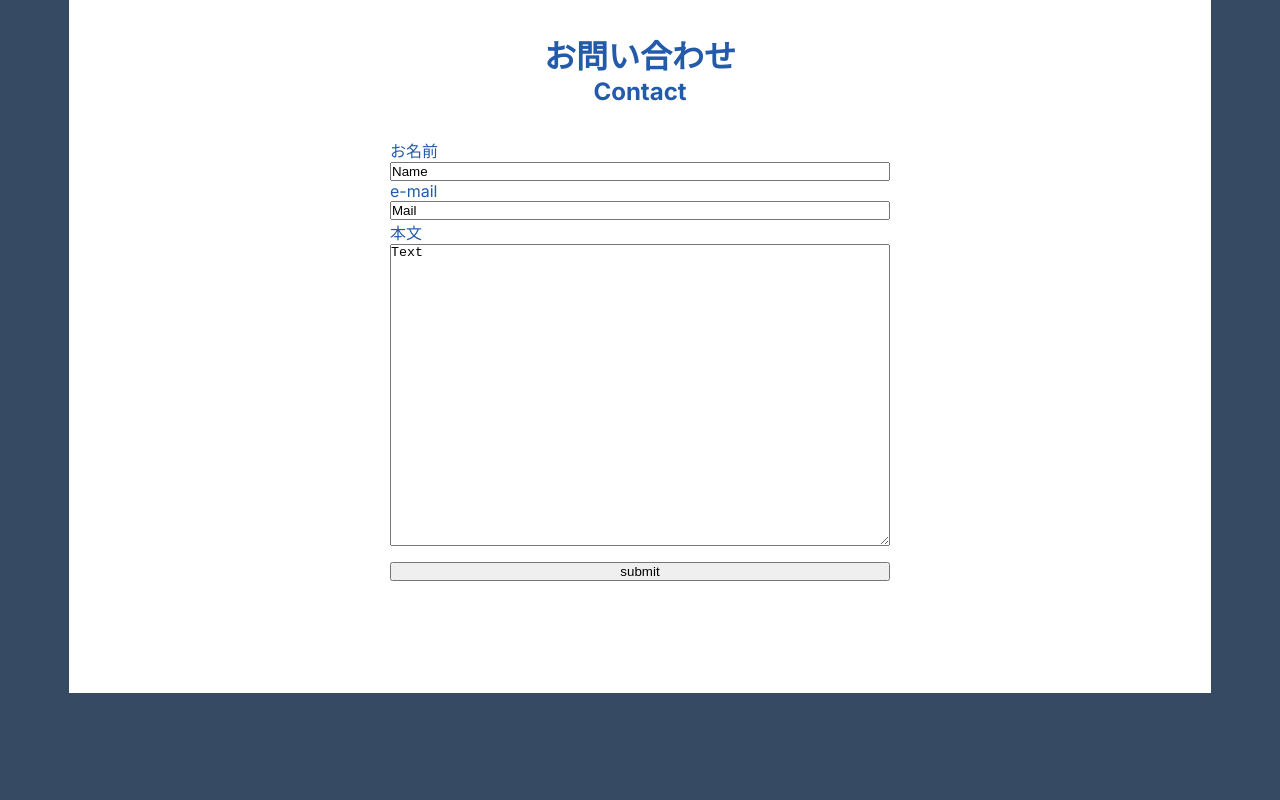
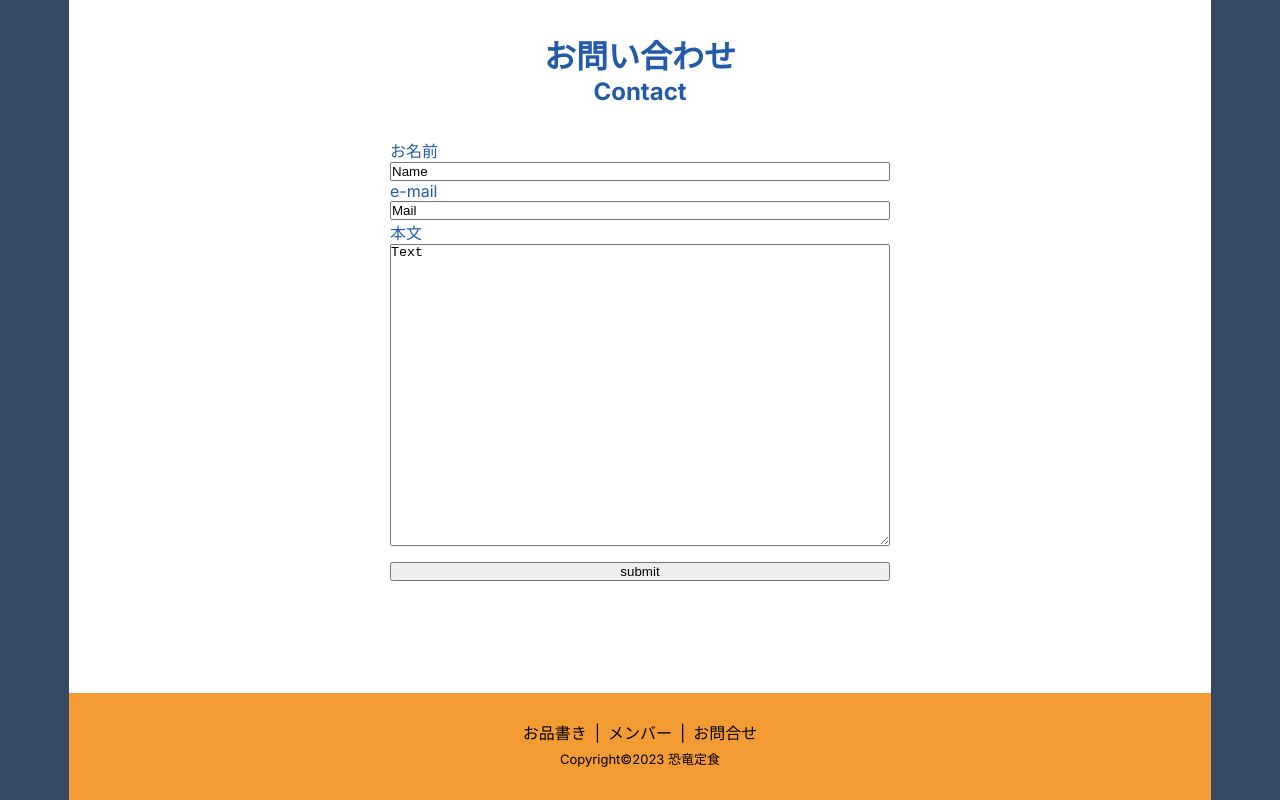
Before and after one commit to asragi/dinoset-home, a Next.js app: page / in a window 1280 px wide. Shown: the part 1557-2357 px from the top of the page. Before the commit the page ends 2250 px from the top, so only its background shows below. Built offline with nearby package versions, Linux system fonts and the light colour scheme.

Commit message:
Add footer

```diff
--- a/src/app/page.tsx
+++ b/src/app/page.tsx
@@ -2,12 +2,14 @@ import Image from 'next/image'
 import styles from './page.module.scss'
 import { TopContainer } from '@/components/topContainer'
 import { MiddleContainer } from '@/components/middleContainer'
+import { FooterContainer } from '@/components/footerContainer'
 
 export default function Home() {
   return (
     <main className={styles.main}>
       <TopContainer />
       <MiddleContainer />
+      <FooterContainer />
       {/*
       <div className={styles.description}>
         <p>
--- /dev/null
+++ b/src/components/VerticalInlineSeparator.module.scss
@@ -0,0 +1,3 @@
+.style {
+  margin: 0 8px;
+}
--- /dev/null
+++ b/src/components/VerticalInlineSeparator.tsx
@@ -0,0 +1,5 @@
+import styles from "./VerticalInlineSeparator.module.scss";
+
+export const VerticalInlineSeparator = () => (
+  <span className={styles.style}>|</span>
+);
--- /dev/null
+++ b/src/components/footerContainer.module.scss
@@ -0,0 +1,18 @@
+.container {
+  width: 100%;
+  background-color: var(--accent-color);
+  display: flex;
+  flex-direction: column;
+  padding: 32px;
+}
+
+.sitemap {
+  display: flex;
+  margin: 0 auto 8px;
+  line-height: 1;
+}
+
+.copyright {
+  margin: 0 auto;
+  font-size: small;
+}
--- a/src/components/footerContainer.tsx
+++ b/src/components/footerContainer.tsx
@@ -1,3 +1,15 @@
+import { VerticalInlineSeparator } from "./VerticalInlineSeparator";
+import styles from "./footerContainer.module.scss";
+
 export const FooterContainer = () => (
-    <div></div>
-)
+  <div className={styles.container}>
+    <div className={styles.sitemap}>
+      <div>お品書き</div>
+      <VerticalInlineSeparator />
+      <div>メンバー</div>
+      <VerticalInlineSeparator />
+      <div>お問合せ</div>
+    </div>
+    <div className={styles.copyright}>Copyright©︎2023 恐竜定食</div>
+  </div>
+);
```
